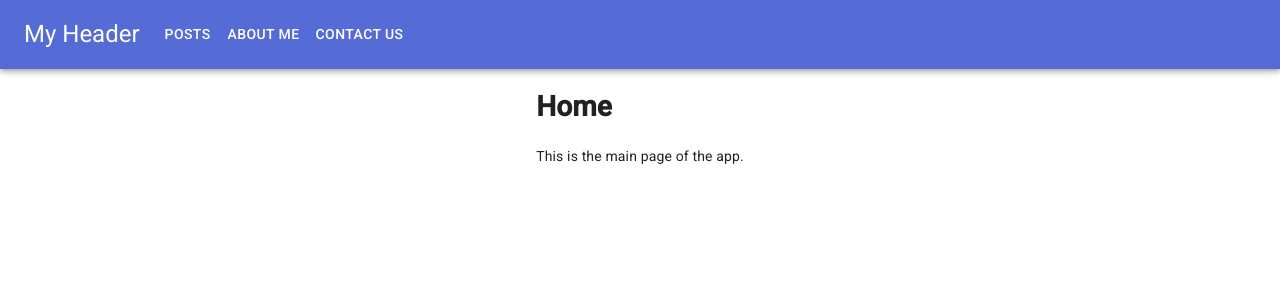
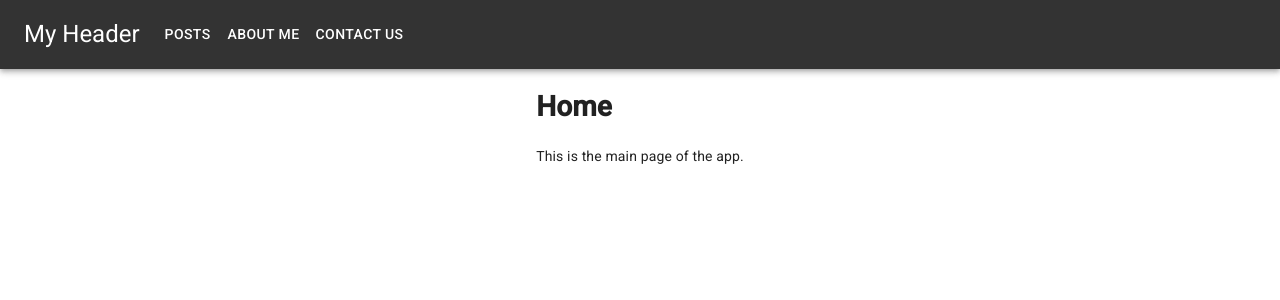
Before and after one commit to AlexZurek/next-js-example, a Next.js app: page / in a window 1280 px wide. Shown: the top 300 px of the page. Built offline with nearby package versions, Linux system fonts and the light colour scheme.

Commit message:
Change primary color of theme

```diff
--- a/src/theme.ts
+++ b/src/theme.ts
@@ -5,7 +5,7 @@ import { red } from "@material-ui/core/colors";
 const theme = createMuiTheme({
   palette: {
     primary: {
-      main: "#556cd6"
+      main: "#333333"
     },
     secondary: {
       main: "#19857b"
```
